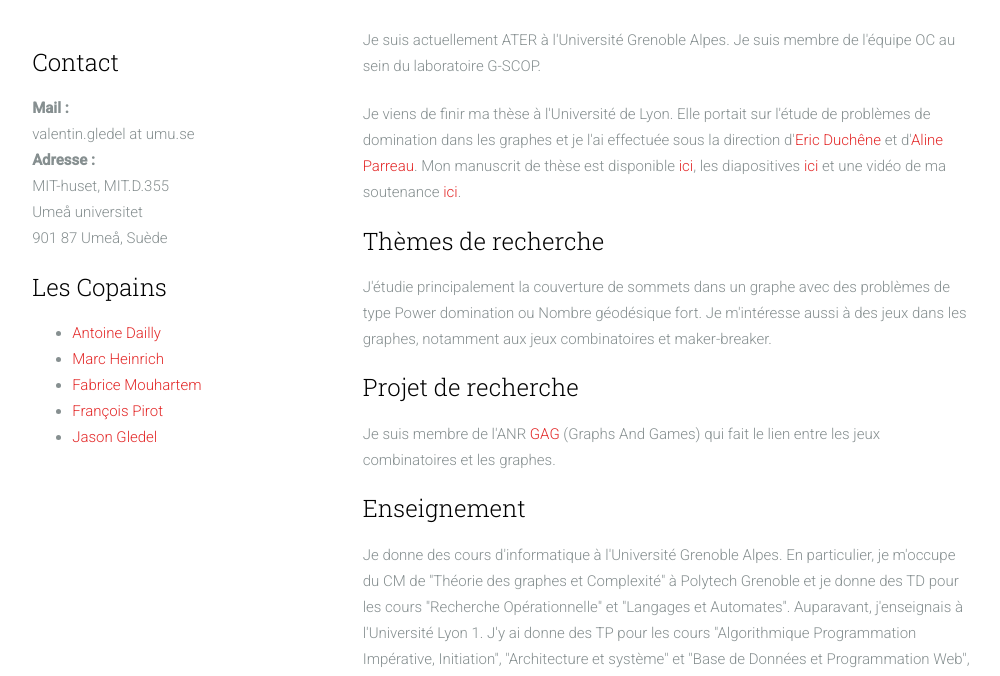
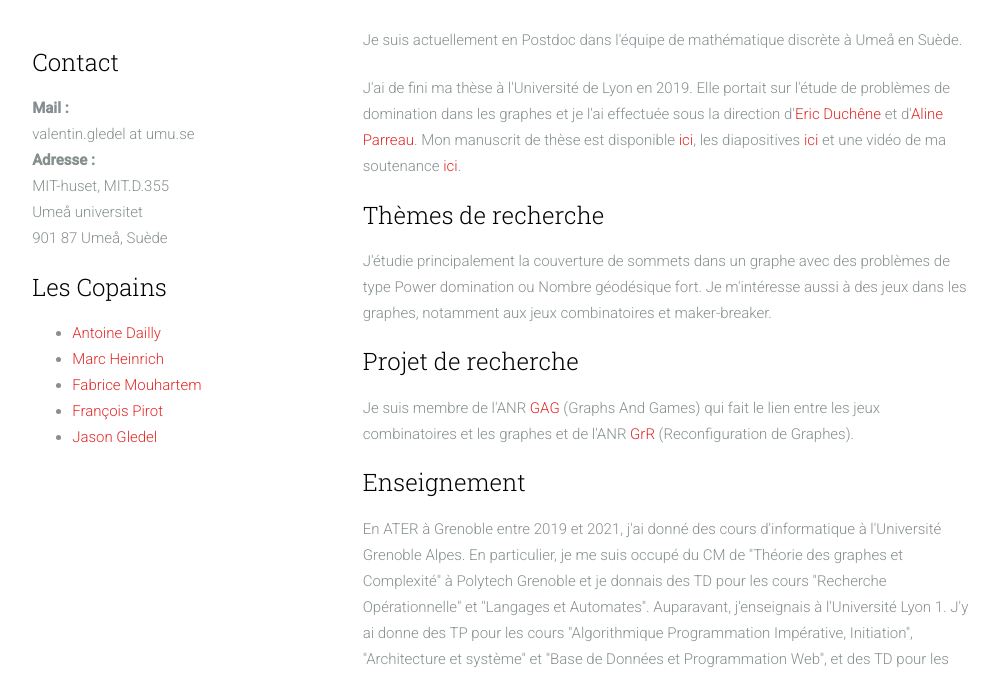
Before and after one commit to vgledel/vgledel.github.io, a plain HTML site: page index.html in a window 1280 px wide. Shown: the part 419-1095 px from the top of the page, without its empty margins (137-1137 px from the left). Drawn offline with nearby package versions, Linux system fonts and the light colour scheme.

Commit message:
Mise à jour des infos
changement ATER -> Postdoc
ANR GrR
Mise au passé de certaines phrases

```diff
--- a/index.html
+++ b/index.html
@@ -147,10 +147,10 @@
 							</div>
 							<div class="col-md-8">
 								<p class="animate-box">
-									Je suis actuellement ATER à l'Université Grenoble Alpes. Je suis membre de l'équipe OC au sein du laboratoire G-SCOP.
+									Je suis actuellement en Postdoc dans l'équipe de mathématique discrète à Umeå en Suède.
 								</p>
 								<p class="animate-box">
-									Je viens de finir ma thèse à l'Université de Lyon. Elle portait sur l'étude de problèmes de domination dans les graphes et je l'ai effectuée sous la direction d'<a href="https://liris.cnrs.fr/~educhene/">Eric Duchêne</a> et d'<a href="https://liris.cnrs.fr/~aparreau/">Aline Parreau</a>. Mon manuscrit de thèse est disponible <a href="pdf/these/manuscrit.pdf">ici</a>, les diapositives <a href="pdf/these/slides.pdf">ici</a> et une vidéo de ma soutenance <a href="https://www.youtube.com/watch?v=9_gn2CkMzTU&t">ici</a>.
+									J'ai de fini ma thèse à l'Université de Lyon en 2019. Elle portait sur l'étude de problèmes de domination dans les graphes et je l'ai effectuée sous la direction d'<a href="https://liris.cnrs.fr/~educhene/">Eric Duchêne</a> et d'<a href="https://liris.cnrs.fr/~aparreau/">Aline Parreau</a>. Mon manuscrit de thèse est disponible <a href="pdf/these/manuscrit.pdf">ici</a>, les diapositives <a href="pdf/these/slides.pdf">ici</a> et une vidéo de ma soutenance <a href="https://www.youtube.com/watch?v=9_gn2CkMzTU&t">ici</a>.
 								</p>
 								<p class="animate-box">
 									<h3>Thèmes de recherche</h3>
@@ -158,11 +158,11 @@
 								</p>
 								<p class="animate-box">
 									<h3>Projet de recherche</h3>
-										Je suis membre de l'ANR <a href="https://projet.liris.cnrs.fr/gag/">GAG</a> (Graphs And Games) qui fait le lien entre les jeux combinatoires et les graphes.
+										Je suis membre de l'ANR <a href="https://projet.liris.cnrs.fr/gag/">GAG</a> (Graphs And Games) qui fait le lien entre les jeux combinatoires et les graphes et de l'ANR <a href="https://oc.g-scop.grenoble-inp.fr/grr/Main/HomePage">GrR</a> (Reconfiguration de Graphes).
 								</p>
 								<p class="animate-box">
 									<h3>Enseignement</h3>
-										Je donne des cours d'informatique à l'Université Grenoble Alpes. En particulier, je m'occupe du CM de "Théorie des graphes et Complexité" à Polytech Grenoble et je donne des TD pour les cours "Recherche Opérationnelle" et "Langages et Automates".
+										En ATER à Grenoble entre 2019 et 2021, j'ai donné des cours d'informatique à l'Université Grenoble Alpes. En particulier, je me suis occupé du CM de "Théorie des graphes et Complexité" à Polytech Grenoble et je donnais des TD pour les cours "Recherche Opérationnelle" et "Langages et Automates".
 										Auparavant, j'enseignais à l'Université Lyon 1. J'y ai donne des TP pour les cours "Algorithmique Programmation Impérative, Initiation", "Architecture et système" et "Base de Données et Programmation Web", et des TD pour les cours "Optimisation et Recherche Opérationnelle" et "Algorithmique Et Programmation Orientée Objet".
 								</p>
 								<p class="animate-box">
```
